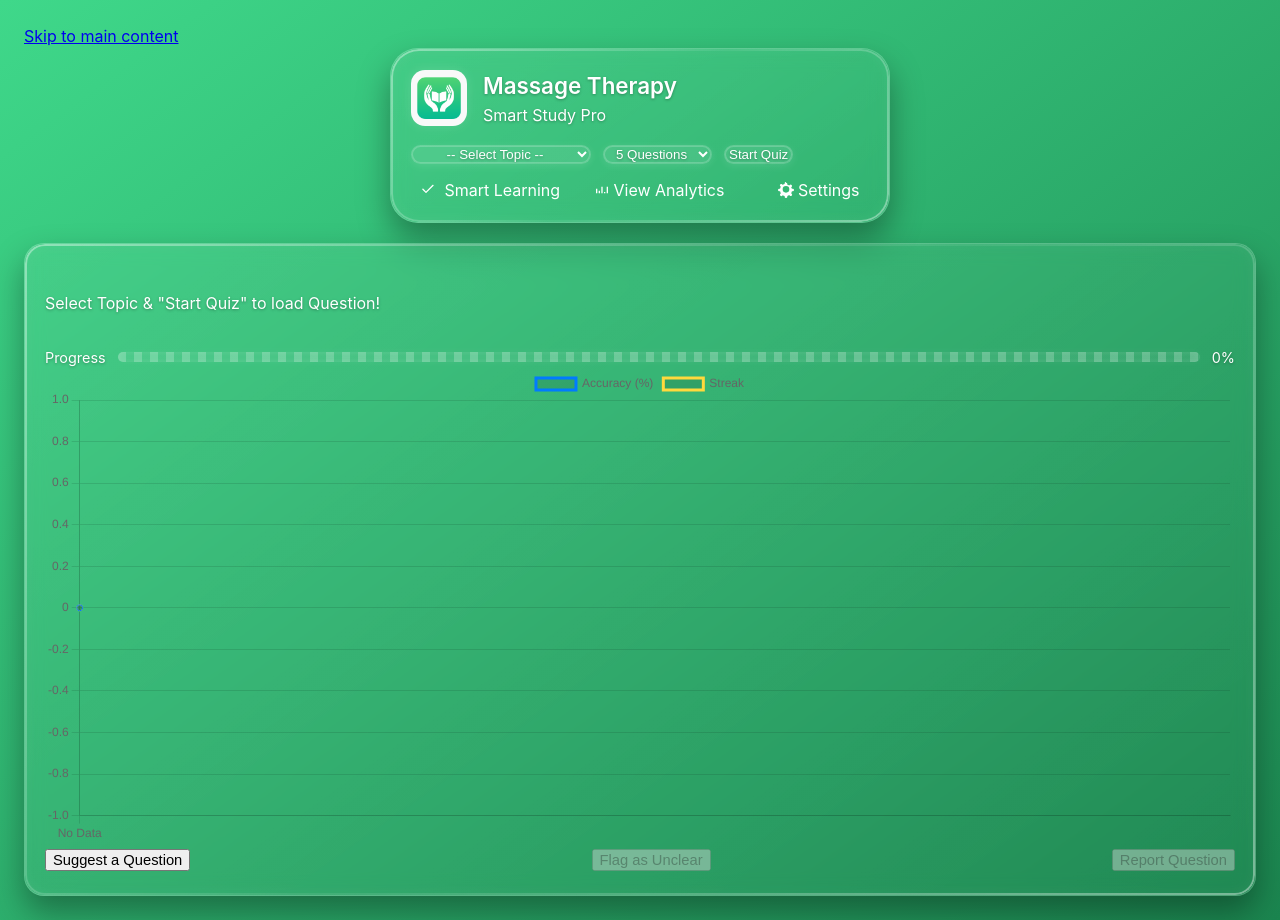
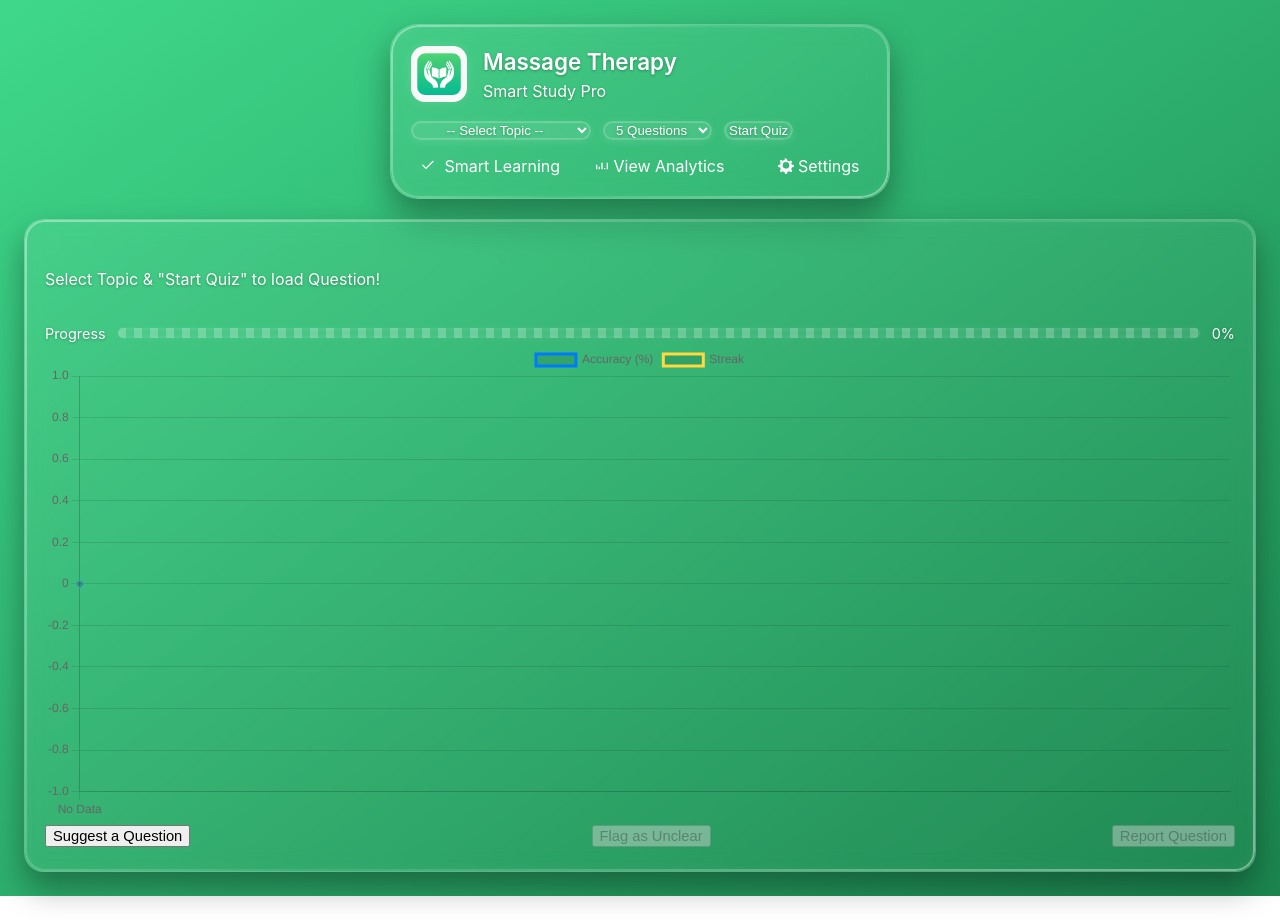
Before and after one commit to Youngjnick/Massage-Therapy-Smart-Study-Pro, a website: page index.html in a window 1280 px wide. After the commit the page ends 896 px from the top, so only its background shows below. Drawn offline with nearby package versions, Linux system fonts and the light colour scheme.

Commit message:
Update styles.css

```diff
--- a/styles.css
+++ b/styles.css
@@ -808,3 +808,25 @@
   width: auto;
   flex: 0 0 auto;
 }
+
+.skip-link {
+  position: absolute;
+  left: -999px;
+  top: auto;
+  width: 1px;
+  height: 1px;
+  overflow: hidden;
+  background: #222;
+  color: #fff;
+  padding: 8px 16px;
+  z-index: 1000;
+  border-radius: 4px;
+}
+.skip-link:focus {
+  left: 16px;
+  top: 16px;
+  width: auto;
+  height: auto;
+  font-size: 1rem;
+  outline: 2px solid #fff;
+}
```
